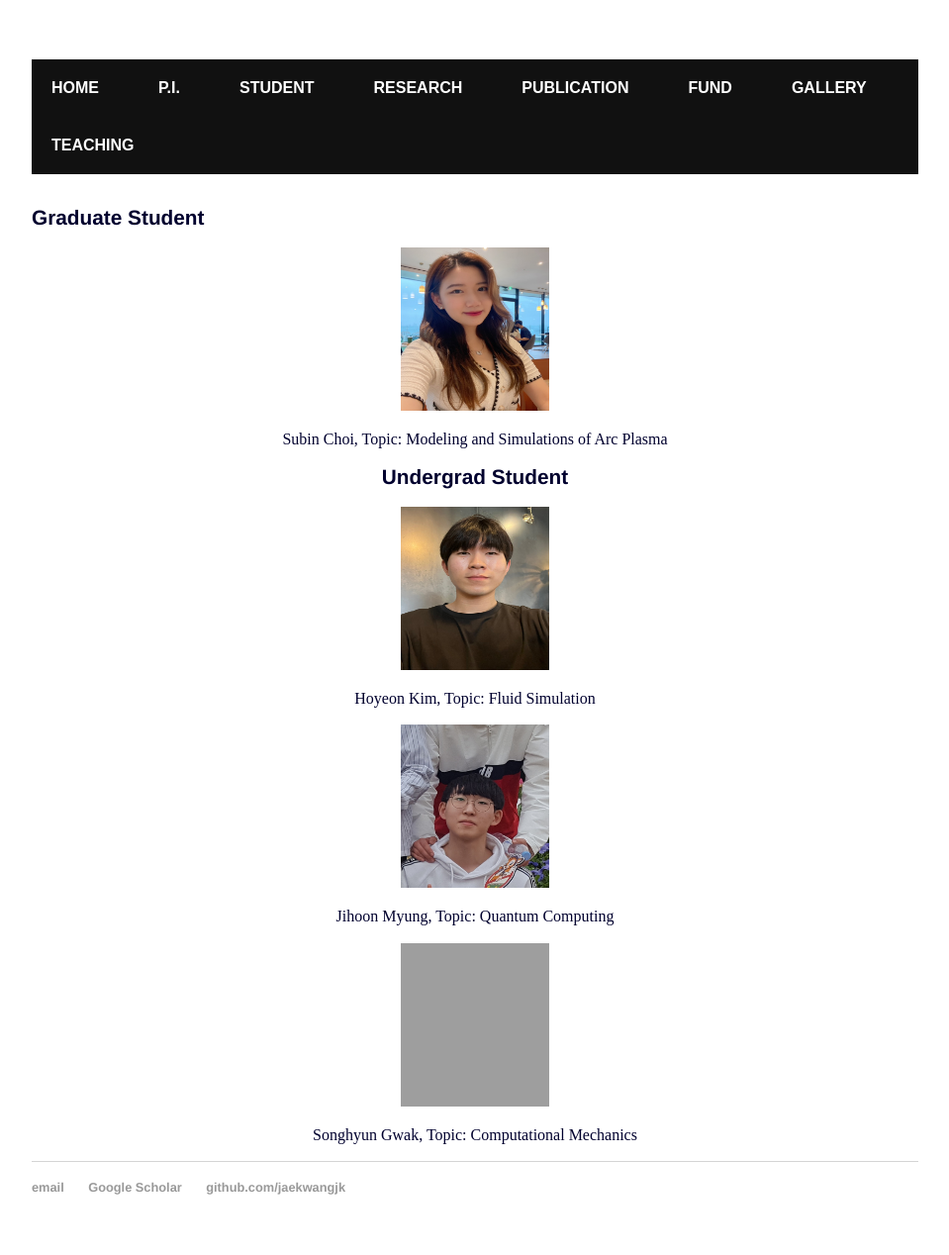
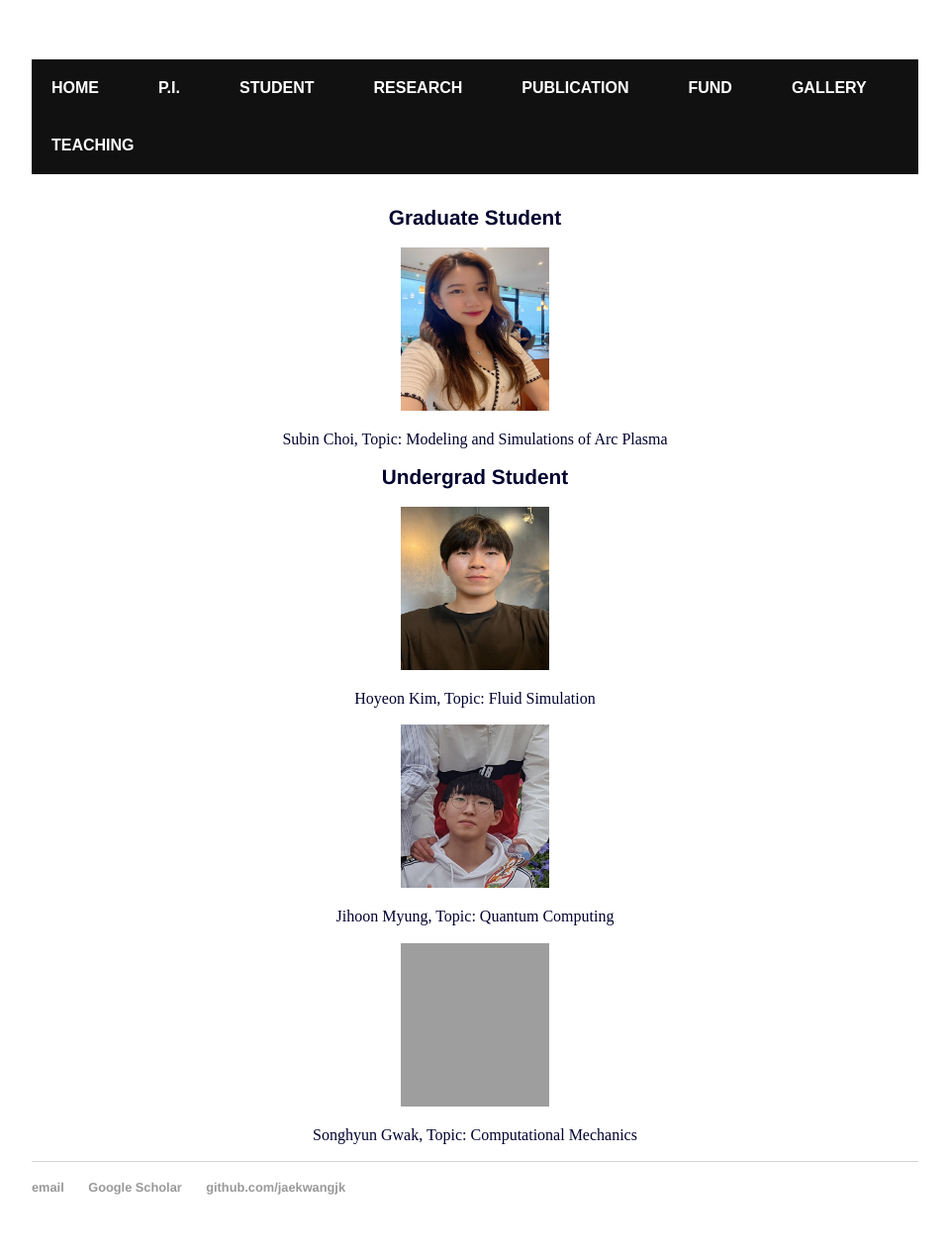
Before and after one commit to jaekwangjk/jaekwangjk.github.io, a Jekyll site: the page built from student.html, in a window 1280 px wide. Shown: the whole page at 99% size, without its empty margins (160-1119 px from the left). Built offline with Jekyll 4.4.1, drawn with Linux system fonts in a browser that asks for light colours; grey boxes are pictures that could not be loaded.

Commit message:
Update student.html

```diff
--- a/student.html
+++ b/student.html
@@ -3,10 +3,13 @@ layout: default
 title: Jaekwang Kim
 ---
 <div class="blurb">
+
+	<center>
+
+
 	<br>
 	<h1>Graduate Student</h1>
 
-	<center>
 
 	<p>
 	<figure>
```
